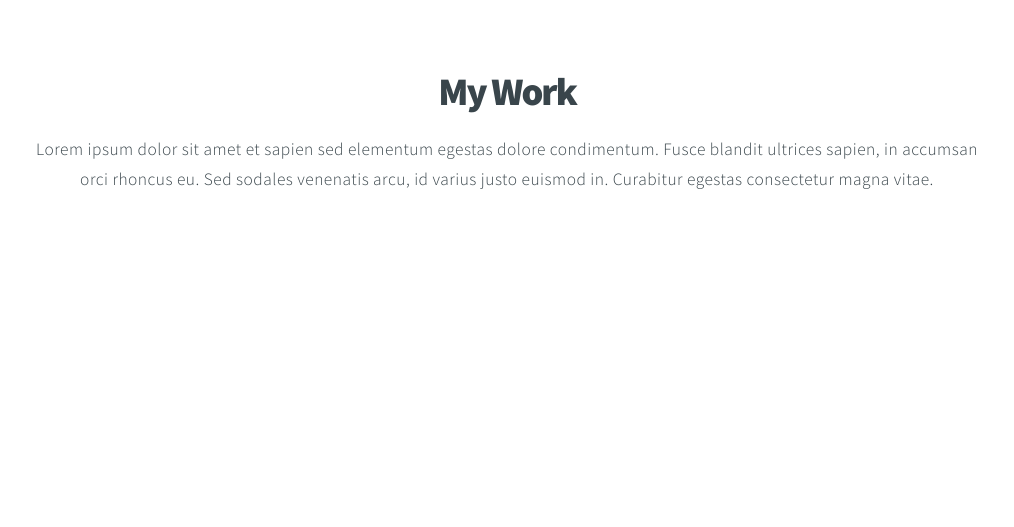
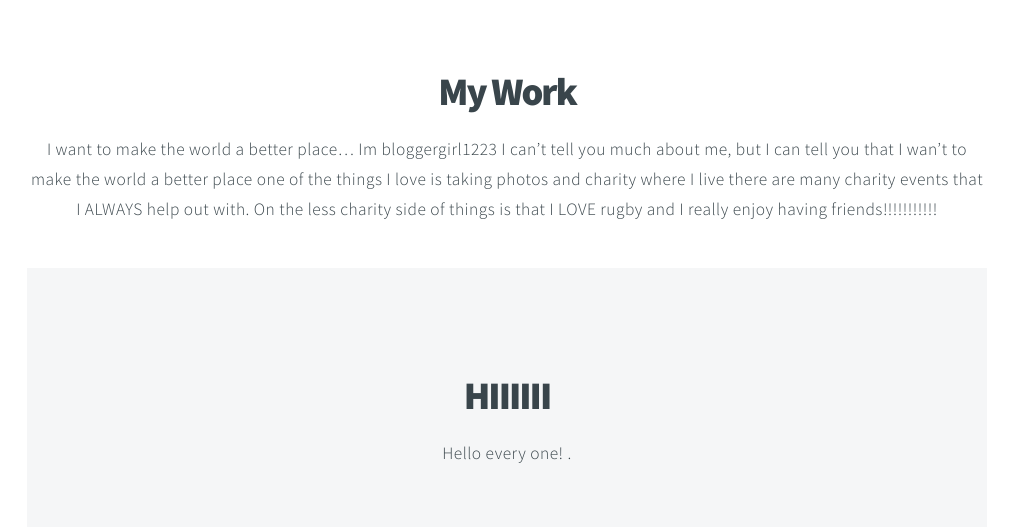
Before and after one commit to glamroxy23/glamroxy23.github.io, a plain HTML site: page index.html in a window 1280 px wide. Shown: the part 2340-2867 px from the top of the page, without its empty margins (133-1147 px from the left). Drawn offline with Linux system fonts and the light colour scheme.

Commit message:
added text
added paragraphs

```diff
--- a/index.html
+++ b/index.html
@@ -92,13 +92,12 @@
 				<div class="content container">
 					<header>
 						<h2>My Work</h2>
-						<p>Lorem ipsum dolor sit amet et sapien sed elementum egestas dolore condimentum.
-						Fusce blandit ultrices sapien, in accumsan orci rhoncus eu. Sed sodales venenatis
-						arcu, id varius justo euismod in. Curabitur egestas consectetur magna vitae.</p>
+						<p>I want to make the world a better place…
+
+                           Im bloggergirl1223 I can’t tell you much about me, but I can tell you that I wan’t to make the world a better place one of the things I love is taking photos and charity where I live there are many charity events that I ALWAYS help out with. On the less charity side of things is that I LOVE rugby and I really enjoy having friends!!!!!!!!!!!</p>
 					</header>
 
-					<!-- Lightbox Gallery  -->
-						<div class="container 75% gallery">
+					<!-- Lightbox Gallery  						<div class="container 75% gallery">
 							<div class="row 0% images">
 								<div class="6u"><a href="images/fulls/01.jpg" class="image fit from-left"><img src="images/thumbs/01.jpg" title="The Anonymous Red" alt="" /></a></div>
 								<div class="6u"><a href="images/fulls/02.jpg" class="image fit from-right"><img src="images/thumbs/02.jpg" title="Airchitecture II" alt="" /></a></div>
@@ -120,9 +119,10 @@
 			<section id="contact" class="main style3 secondary">
 				<div class="content container">
 					<header>
-						<h2>Say Hello.</h2>
-						<p>Lorem ipsum dolor sit amet et sapien sed elementum egestas dolore condimentum.</p>
-					</header>
+						<h2>HIIIIII</h2>
+						<p>Hello every one! .</p>
+
+                    </header>
 					<div class="box container 75%">
 
 					<!-- Contact Form -->
```
